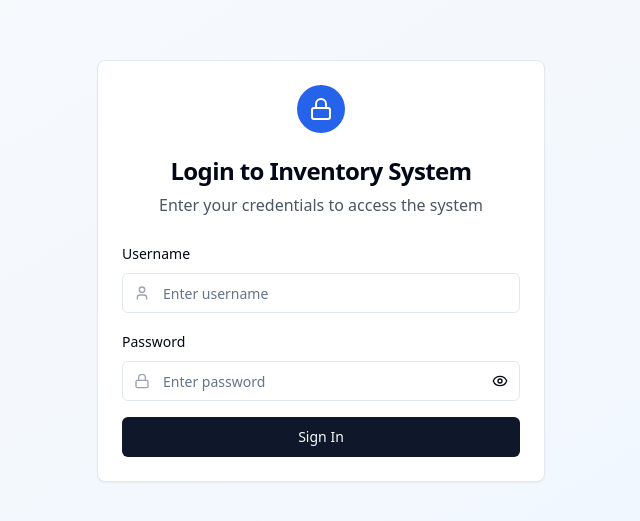
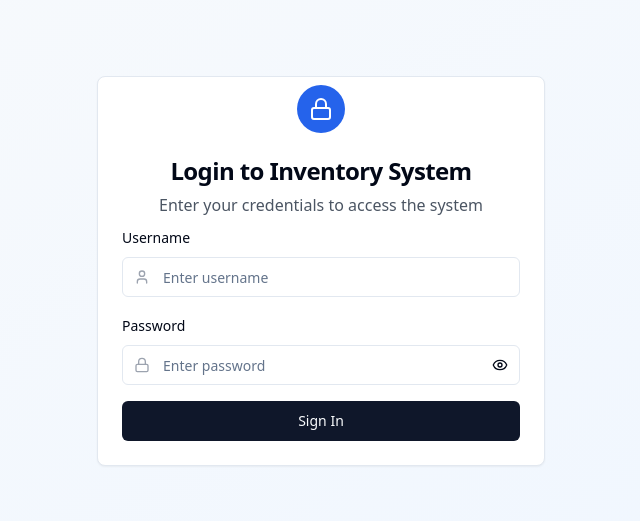
Before and after one commit to kalayanroy/invenai-smart-flow-v4, a React (Vite) app: page /login in a window 1280 px wide. Shown: the part 129-650 px from the top of the page, without its empty margins (319-959 px from the left). Built offline with nearby package versions, Linux system fonts and the light colour scheme.

Commit message:
Update card.tsx

```diff
--- a/src/components/ui/card.tsx
+++ b/src/components/ui/card.tsx
@@ -23,7 +23,7 @@ const CardHeader = React.forwardRef<
 >(({ className, ...props }, ref) => (
   <div
     ref={ref}
-    className={cn("flex flex-col space-y-1.5 p-6", className)}
+    className={cn("flex flex-col space-y-1.5 p-2", className)}
     {...props}
   />
 ))
```
